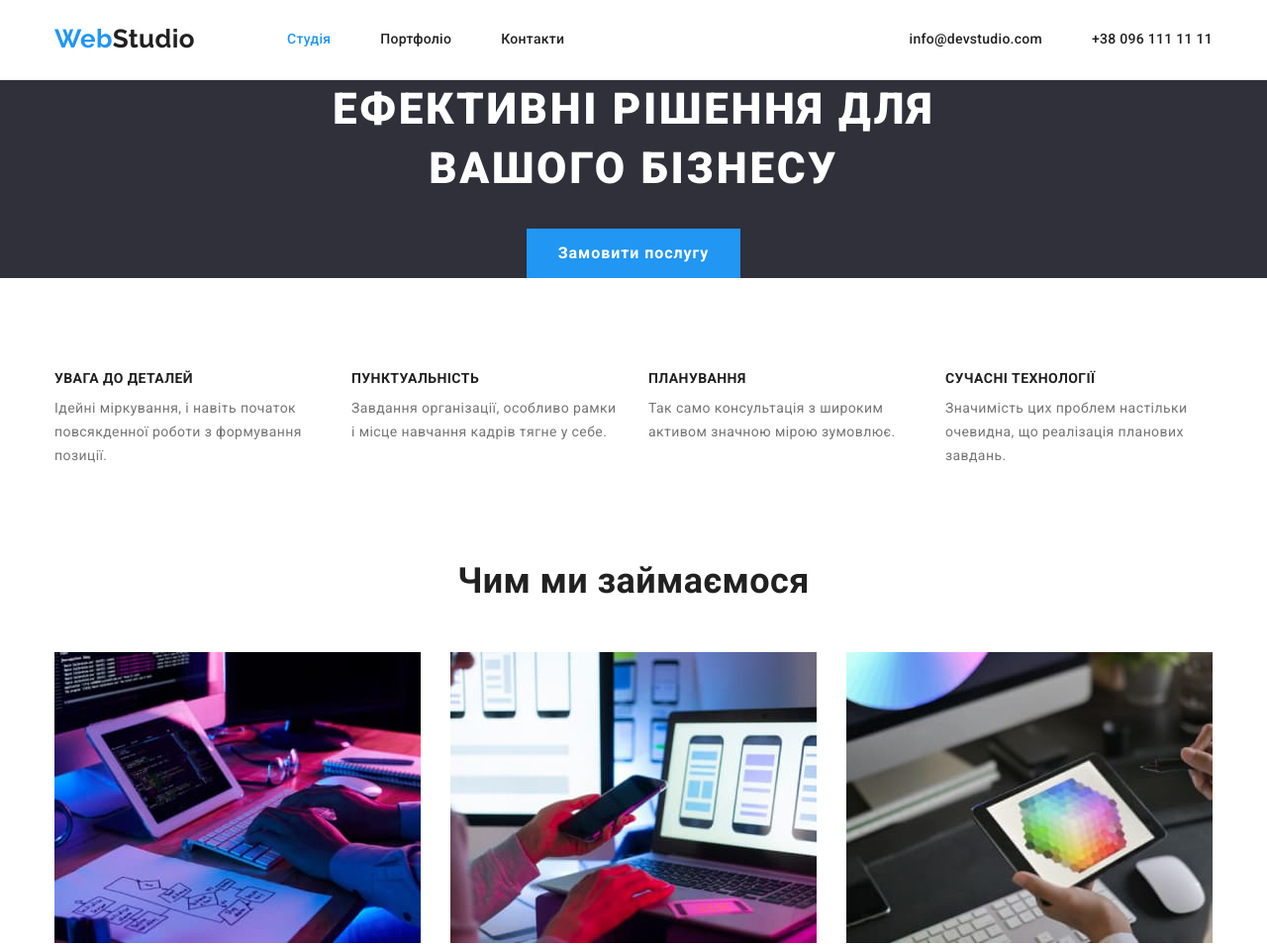
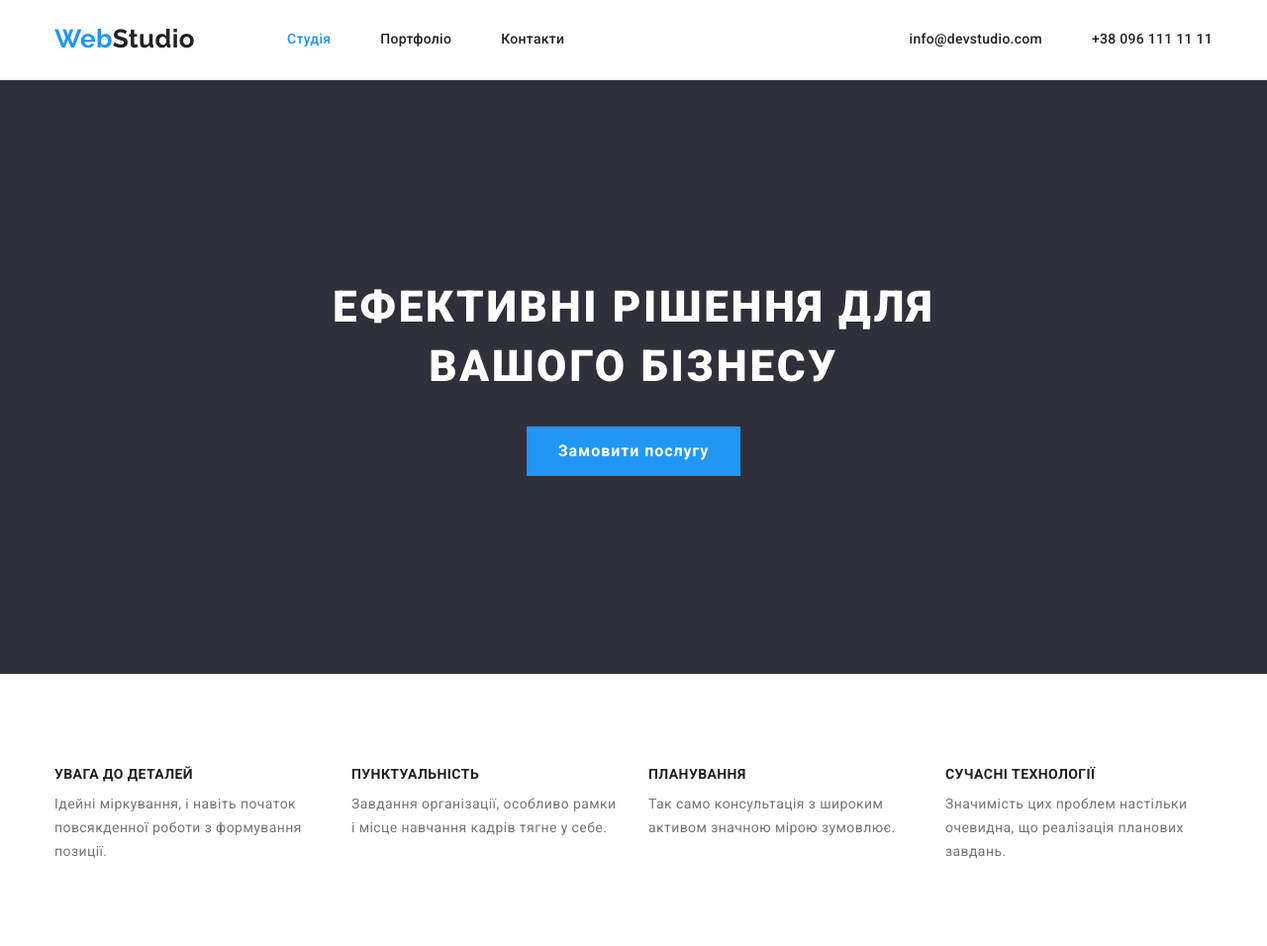
Before and after one commit to SyroidNadiia/goit-markup-hw-03, a plain HTML site: page index.html in a window 1280 px wide. Shown: the top 956 px of the page at 99% size. Drawn offline with nearby package versions, Linux system fonts and the light colour scheme.

Commit message:
fixed hero

```diff
--- a/css/styles.css
+++ b/css/styles.css
@@ -256,6 +256,10 @@ img {
   padding-top: 94px;
 }
 
+.hero {
+  padding: 200px 0;
+}
+
 .examples.section {
   padding-top: 0;
 }
```
